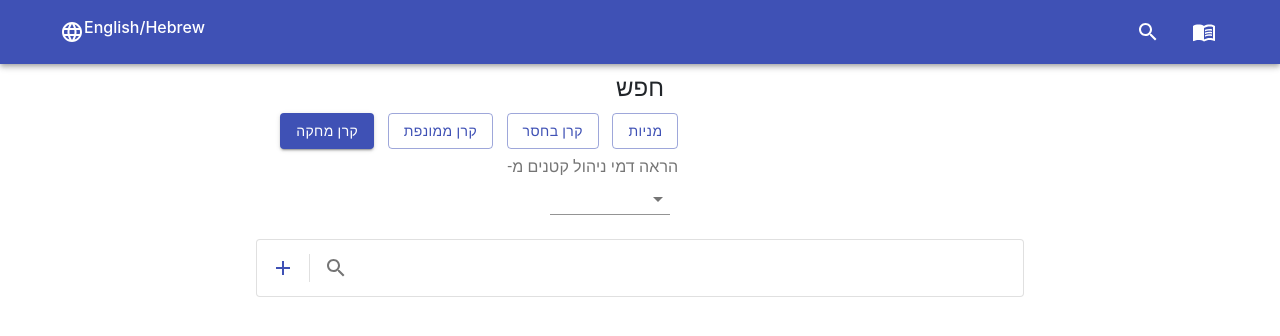
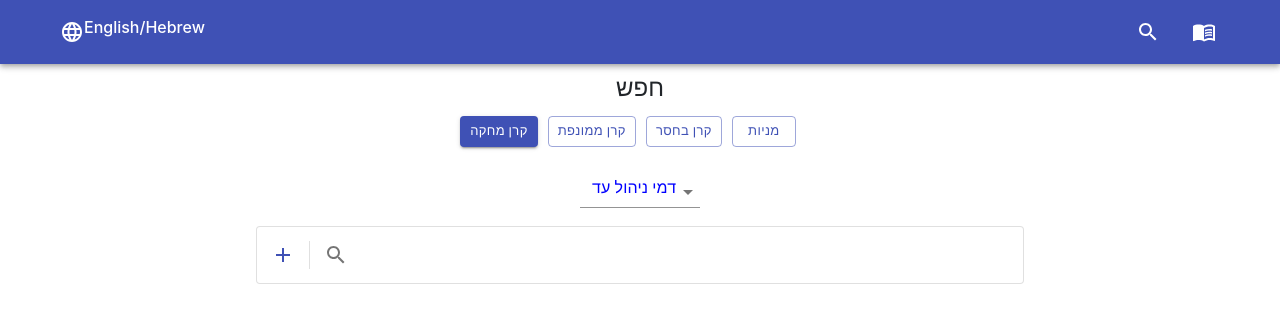
Before and after one commit to nitsan57/stock, a React (Create React App) app: page / in a window 1280 px wide. Shown: the top 336 px of the page. Built offline with nearby package versions, Linux system fonts and the light colour scheme; what react-plotly.js would draw is missing.

Commit message:
[Search] fix style

```diff
--- a/src/check_box/ScrollFilter.js
+++ b/src/check_box/ScrollFilter.js
@@ -7,8 +7,6 @@ import Select from '@material-ui/core/Select';
 
 const useStyles = makeStyles((theme) => ({
 	button: {
-		// justifyContent: 'center',
-		// margin: 'auto',
 		display: 'block',
 		marginTop: theme.spacing(2),
 	},
@@ -21,38 +19,30 @@ const useStyles = makeStyles((theme) => ({
 export default function ControlledOpenSelect(props) {
 	const classes = useStyles();
 	const [filterManagment, setfilterManagment] = React.useState('');
-	const [open, setOpen] = React.useState(false);
 
 	const handleChange = (event) => {
 		setfilterManagment(event.target.value);
 		props.managmentScrollFilterHandler(event.target.value);
 	};
 
-	const handleClose = () => {
-		setOpen(false);
-	};
-
-	const handleOpen = () => {
-		setOpen(true);
-	};
-
 	return (
-		<div>
-			<InputLabel style={{ margin: 'auto' }} id="demo-controlled-open-select-label">
-				{props.text_lang.SCROLL_FILTER.MANAGMENT_FEE_FILTER}
-			</InputLabel>
-			<FormControl className={classes.formControl}>
-				{/* <InputLabel style={{ margin: 'auto' }} id="demo-controlled-open-select-label">
+		<div style={{ maring: 'auto', justifyContent: 'center', display: 'flow' }}>
+			<FormControl variant="outlined" className={classes.formControl}>
+				<InputLabel
+					style={{ color: 'blue', backgroundColor: 'white' }}
+					variant="filled"
+					id="demo-simple-select-outlined-label"
+				>
 					{props.text_lang.SCROLL_FILTER.MANAGMENT_FEE_FILTER}
-				</InputLabel> */}
+				</InputLabel>
 				<Select
-					labelId="demo-controlled-open-select-label"
-					id="demo-controlled-open-select"
-					open={open}
-					onClose={handleClose}
-					onOpen={handleOpen}
+					style={{ color: 'blue', backgroundColor: 'white' }}
+					variant="standard"
+					labelId="demo-simple"
+					id="demo-simple-select-outlined"
 					value={filterManagment}
 					onChange={handleChange}
+					label={props.text_lang.SCROLL_FILTER.MANAGMENT_FEE_FILTER}
 				>
 					<MenuItem value={10}>no filter</MenuItem>
 					<MenuItem value={0.01}>0.01%</MenuItem>
--- a/src/fund_display/Fund_Display.js
+++ b/src/fund_display/Fund_Display.js
@@ -90,6 +90,7 @@ class FundDisplay extends React.Component {
 					sortable: true,
 					selector: 'overall',
 					name: this.props.text_lang.TABLE.OVERALL_MANAGMENT_FEE_HEADER,
+
 					cell: (row) => (
 						<div>
 							<div style={{ fontWeight: 100 }}>{row.overall}</div>
--- a/src/history/History.js
+++ b/src/history/History.js
@@ -39,13 +39,7 @@ export default function History(props) {
 		<div className={classes.horizontal}>
 			{Object.keys(vals).map((key, index) => (
 				<p key={index} className={classes.componnent}>
-					<Badge
-						pill
-						variant="primary"
-						onClick={() => {
-							console.log('!!!!');
-						}}
-					>
+					<Badge pill variant="primary" onClick={() => {}}>
 						{key}
 					</Badge>
 				</p>
--- a/src/navbar/Navbar.js
+++ b/src/navbar/Navbar.js
@@ -48,7 +48,7 @@ const Header = (props) => {
 									<SearchIcon />
 								</ListItem>
 							</a>
-							<a href={navLinks[1].path} key={navLinks[0].title} className={classes.linkText}>
+							<a href={navLinks[1].path} key={navLinks[1].title} className={classes.linkText}>
 								<ListItem button style={{ color: 'white' }}>
 									<BookIcon />
 								</ListItem>
--- a/src/search_bar/Search.js
+++ b/src/search_bar/Search.js
@@ -3,19 +3,12 @@ import Graph from '../graph/Graph';
 import Info from '../Info/Info';
 import Loader from 'react-loader-spinner';
 import 'bootstrap/dist/css/bootstrap.min.css';
-import CheckBox from '../check_box/Check_Box';
 import CustomInput from '../custom_input/CustomInput';
 import Suggestions from '../custom_input/Sugesstions';
 import History from '../history/History';
 import * as Consts from '../utils/Consts';
 import Button from '@material-ui/core/Button';
 import ScrollFilter from '../check_box/ScrollFilter';
-
-import Accordion from '@material-ui/core/Accordion';
-import AccordionSummary from '@material-ui/core/AccordionSummary';
-import AccordionDetails from '@material-ui/core/AccordionDetails';
-// import ExpandMoreIcon from '@material-ui/icons/ExpandMore';
-import SettingsIcon from '@material-ui/icons/Settings';
 
 const NUM_LOADING_CHILDREN = 2;
 
@@ -424,21 +417,17 @@ class Search extends React.Component {
 						style={{
 							textAlign: this.state.text_lang.LANG_DIRECTION,
 							width: '100%',
-							paddingRight: '47%',
+							margin: 'auto',
+							display: 'flex',
+							paddingRight: '5%',
 							justifyContent: 'center',
 						}}
 					>
-						<div
+						<Button
 							style={{
-								marginLeft: 0,
-								marginRight: 0,
-								marginTop: 10,
-								marginBottom: 10,
-								paddingLeft: 0,
-								paddingRight: 0,
+								margin: '5px',
 							}}
-						>
-							<Button
+							size="small"
 							type="button"
 							color="primary"
 							variant={this.state.search_checkbox[0].isChecked ? 'contained' : 'outlined'}
@@ -446,8 +435,11 @@ class Search extends React.Component {
 						>
 							{this.props.text_lang.SEARCH.IMITATING}
 						</Button>
-							&nbsp;&nbsp;&nbsp;
 						<Button
+							style={{
+								margin: '5px',
+							}}
+							size="small"
 							type="button"
 							color="primary"
 							variant={this.state.search_checkbox[1].isChecked ? 'contained' : 'outlined'}
@@ -455,8 +447,11 @@ class Search extends React.Component {
 						>
 							{this.props.text_lang.SEARCH.LEVERAGED}
 						</Button>
-							&nbsp;&nbsp;&nbsp;
 						<Button
+							style={{
+								margin: '5px',
+							}}
+							size="small"
 							type="button"
 							color="primary"
 							variant={this.state.search_checkbox[2].isChecked ? 'contained' : 'outlined'}
@@ -464,8 +459,11 @@ class Search extends React.Component {
 						>
 							{this.props.text_lang.SEARCH.SHORT}
 						</Button>
-							&nbsp;&nbsp;&nbsp;
 						<Button
+							style={{
+								margin: '5px',
+							}}
+							size="small"
 							type="button"
 							color="primary"
 							variant={this.state.search_checkbox[3].isChecked ? 'contained' : 'outlined'}
@@ -473,20 +471,11 @@ class Search extends React.Component {
 						>
 							{this.props.text_lang.SEARCH.STOCKS}
 						</Button>
-						</div>
+					</ul>
 					<ScrollFilter
 						managmentScrollFilterHandler={this.managmentScrollFilterHandler}
 						text_lang={this.state.text_lang}
 					></ScrollFilter>
-						<div
-							style={
-								{
-									// display: 'block',
-									// justifyContent: 'center',
-								}
-							}
-						></div>
-					</ul>
 				</div>
 				<div
 					style={{
--- a/src/stock_getter/Tase.js
+++ b/src/stock_getter/Tase.js
@@ -58,7 +58,6 @@ export async function search(search_keyword, imitating, leveraged, short, normal
 
 	var temp_fund = null;
 	if (filteredData.length === 0) {
-		console.log('why', search_keyword);
 		return -1;
 	}
 	let fund_l = [];
--- a/src/utils/Lang.js
+++ b/src/utils/Lang.js
@@ -18,7 +18,7 @@ export const ENGLISH = {
 		LOADING: 'LOADING...',
 		NEW_SEARCH: 'Search',
 		ADD_TO_GRAPH: 'Add to comparation',
-		MANAGMENT_FEE_FILTER: 'Managment fee smaller then',
+		MANAGMENT_FEE_FILTER: 'Managment fee',
 	},
 
 	GRAPH: { WEEK_BUTTON: 'week', MONTH_BUTTON: 'month', YEAR_BUTTON: 'year', ALL_TIME_BUTTON: 'all-time' },
@@ -51,7 +51,7 @@ export const ENGLISH = {
 		FAQ: 'faq',
 	},
 	SCROLL_FILTER: {
-		MANAGMENT_FEE_FILTER: 'Show only managment fee smaller than-',
+		MANAGMENT_FEE_FILTER: 'Managment fee',
 	},
 };
 
@@ -80,7 +80,7 @@ export const HEBREW = {
 		NEW_SEARCH: 'חיפוש',
 		ADD_TO_GRAPH: 'הוסף להשוואה',
 		CHOSE_REMOVE_ALL: 'בחר / הסר הכל',
-		MANAGMENT_FEE_FILTER: 'דמי ניהול קטנים מ',
+		MANAGMENT_FEE_FILTER: 'דמי ניהול עד',
 	},
 
 	GRAPH: {
@@ -117,6 +117,6 @@ export const HEBREW = {
 		FAQ: 'שאלות ותשובות',
 	},
 	SCROLL_FILTER: {
-		MANAGMENT_FEE_FILTER: '-הראה דמי ניהול קטנים מ',
+		MANAGMENT_FEE_FILTER: 'דמי ניהול עד',
 	},
 };
```
Also changed, not shown: 1 other file (tests, documents, lock files or other folders). Lines whose indentation alone changed are shown as unchanged.
